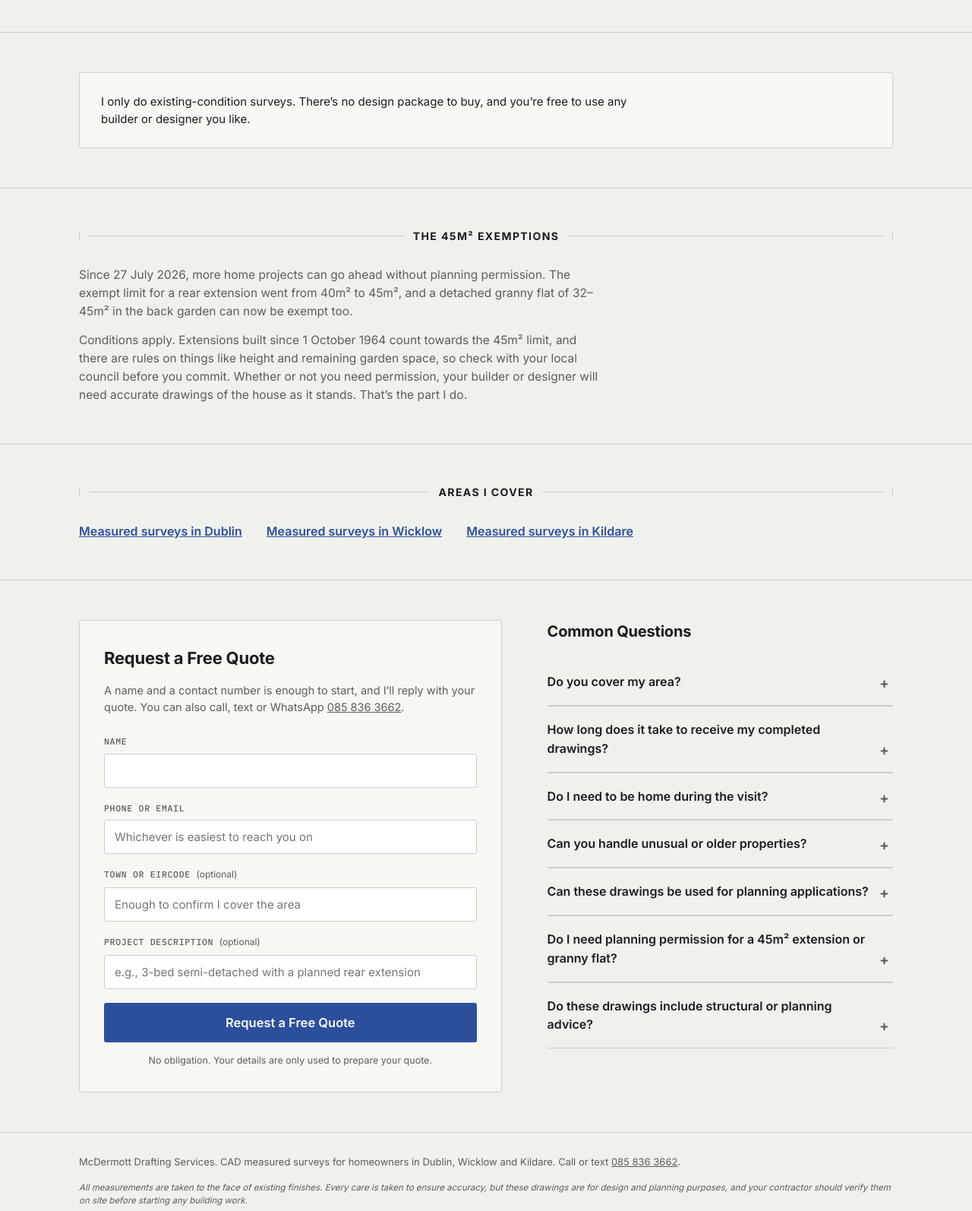
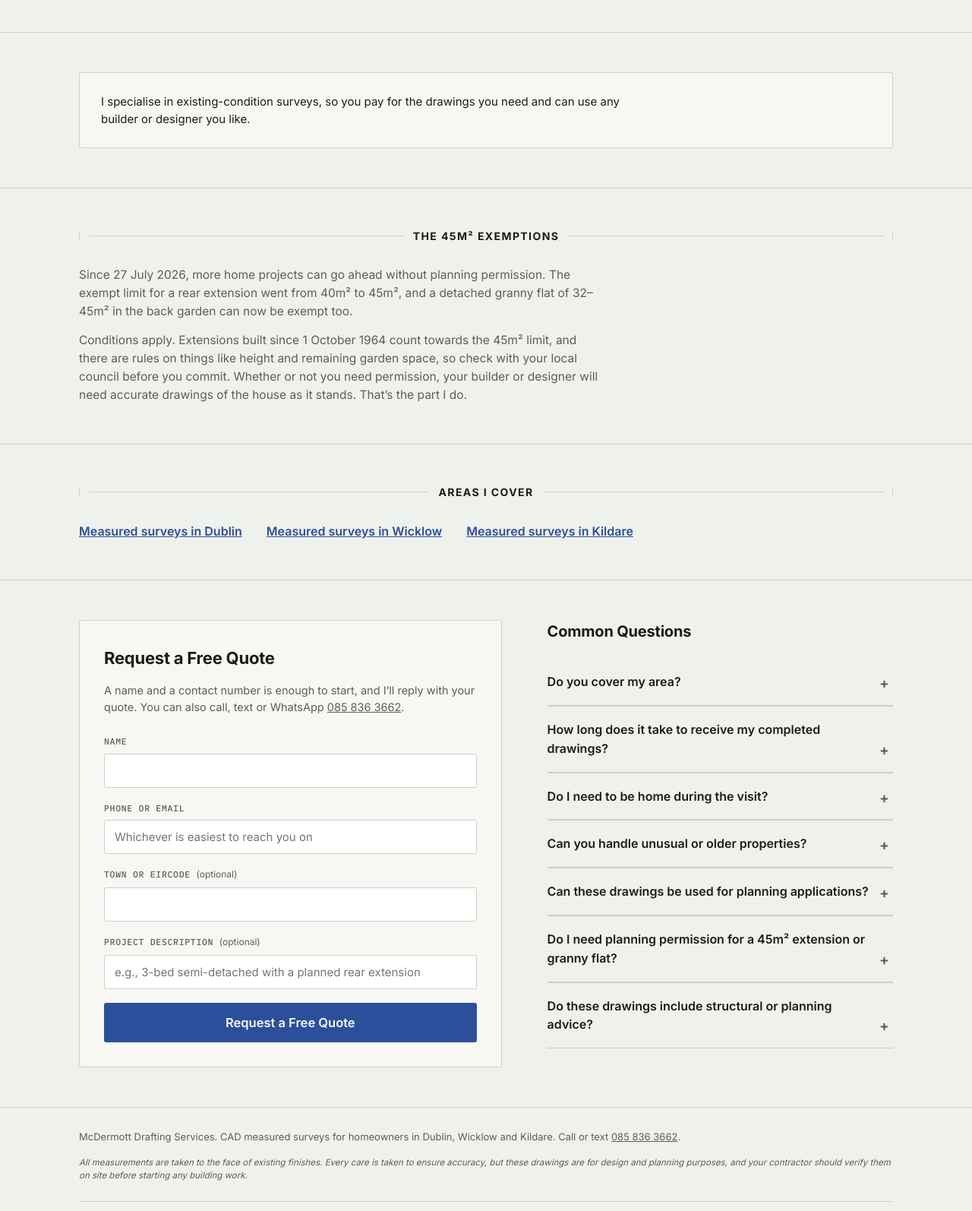
Before and after one commit to AmazingSpoon26/McDermottDrafting, a website: page index.html in a window 1280 px wide. Shown: the part 1100-2694 px from the top of the page at 76% size. Drawn offline with Linux system fonts and the light colour scheme.

Commit message:
Simplify form and reassurance wording
Co-Authored-By: Claude Opus 5.5 <noreply@anthropic.com>

```diff
--- a/index.html
+++ b/index.html
@@ -129,7 +129,7 @@
       "name": "Do I need planning permission for a 45m² extension or granny flat?",
       "acceptedAnswer": {
         "@type": "Answer",
-        "text": "Maybe not. Since 27 July 2026, a rear extension of up to 45m² and a detached granny flat of 32–45m² in the back garden can be exempt, as long as certain conditions are met. Check with your local council before you commit, as I don’t give planning advice."
+        "text": "Maybe not. Since 27 July 2026, a rear extension of up to 45m² and a detached granny flat of 32–45m² in the back garden can be exempt, as long as certain conditions are met. Your local council can confirm whether your project qualifies."
       }
     },
     {
@@ -541,12 +541,6 @@
     font-family:'Inter',sans-serif;
     font-size:12px;
   }
-  .form-foot{
-    font-size:12.5px;
-    color:var(--muted);
-    margin-top:14px;
-    text-align:center;
-  }
   .form-error{
     background:#F6E9E4;
     border:1px solid var(--red);
@@ -772,7 +766,7 @@
   <section id="scope-trust">
     <div class="wrap">
       <div class="scope-block">
-        <p>I only do existing-condition surveys. There’s no design package to buy, and you’re free to use any builder or designer you like.</p>
+        <p>I specialise in existing-condition surveys, so you pay for the drawings you need and can use any builder or designer you like.</p>
       </div>
     </div>
   </section>
@@ -839,7 +833,7 @@
 
             <div class="field">
               <label for="address">Town or Eircode <span class="optional-tag">(optional)</span></label>
-              <input type="text" id="address" name="address" placeholder="Enough to confirm I cover the area" autocomplete="street-address">
+              <input type="text" id="address" name="address" autocomplete="street-address">
             </div>
 
             <div class="field">
@@ -848,7 +842,6 @@
             </div>
 
             <button type="submit" class="cta-button cta-button--full" id="submitBtn">Request a Free Quote</button>
-            <div class="form-foot">No obligation. Your details are only used to prepare your quote.</div>
           </form>
 
           <div class="form-success" id="formSuccess">
@@ -890,7 +883,7 @@
 
           <details class="faq-item">
             <summary>Do I need planning permission for a 45m² extension or granny flat?</summary>
-            <p>Maybe not. Since 27 July 2026, a rear extension of up to 45m² and a detached granny flat of 32–45m² in the back garden can be exempt, as long as certain conditions are met. Check with your local council before you commit, as I don’t give planning advice.</p>
+            <p>Maybe not. Since 27 July 2026, a rear extension of up to 45m² and a detached granny flat of 32–45m² in the back garden can be exempt, as long as certain conditions are met. Your local council can confirm whether your project qualifies.</p>
           </details>
 
           <details class="faq-item">
```
Also changed, not shown: measured-surveys-dublin.html (+4 -11 lines), measured-surveys-kildare.html (+4 -11 lines), measured-surveys-wicklow.html (+4 -11 lines).
